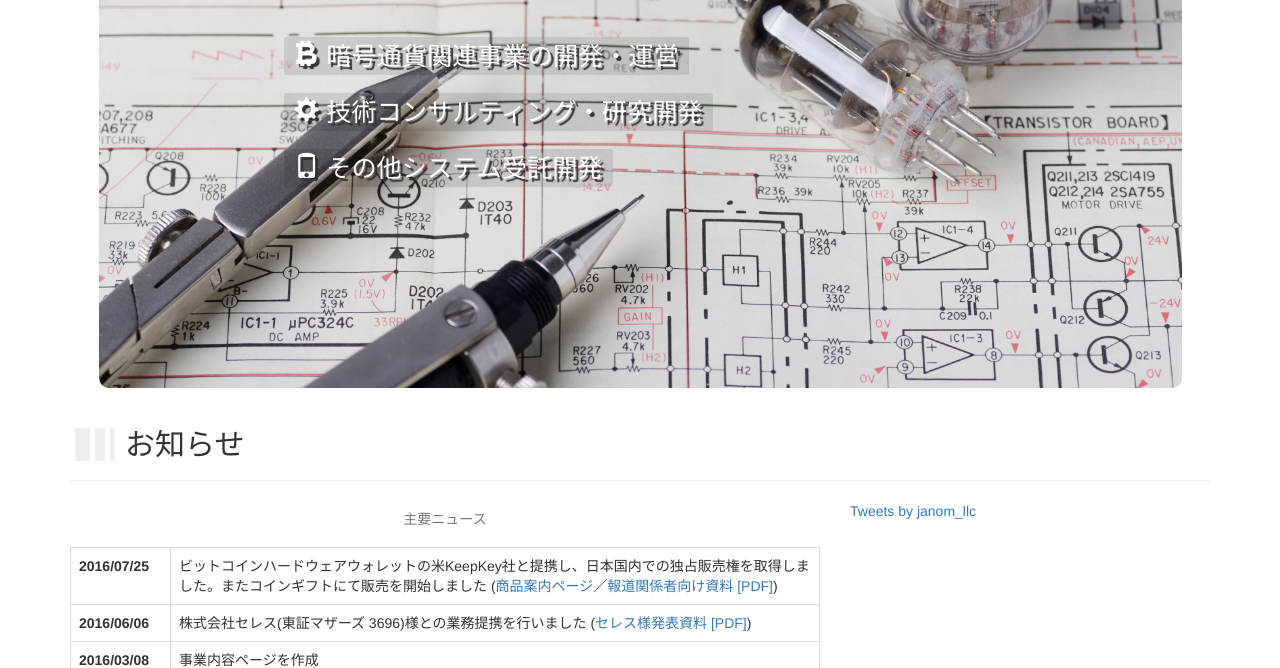
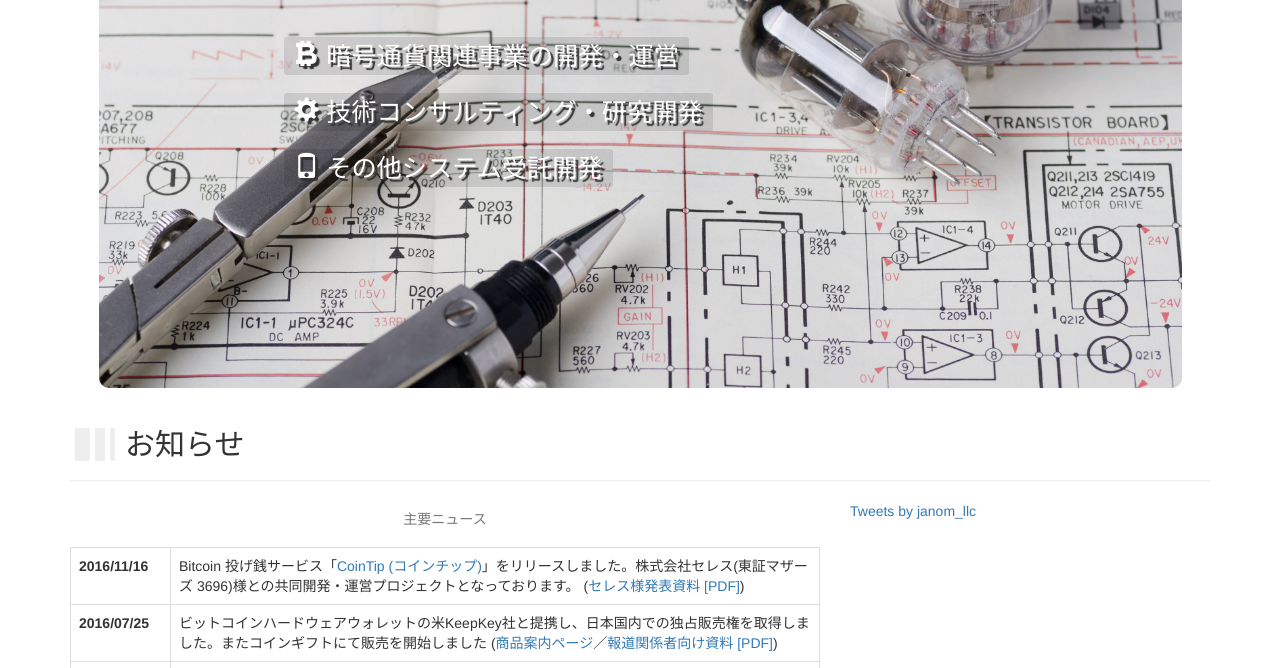
Before and after one commit to janom-inc/janom.co.jp, a website: page src/ejs/index.ejs in a window 1280 px wide. Shown: the part 284-952 px from the top of the page. Drawn offline with nearby package versions, Linux system fonts and the light colour scheme; files that its build step writes are made by us from their sources.

Commit message:
CoinTip リリースの告知を追加。

```diff
--- a/src/ejs/index.ejs
+++ b/src/ejs/index.ejs
@@ -36,6 +36,10 @@
 			</caption>
 			<tbody>
 				<tr>
+					<th>2016/11/16</th>
+					<td>Bitcoin 投げ銭サービス「<a href="https://cointip.jp/" target="_blank">CoinTip (コインチップ)</a>」をリリースしました。株式会社セレス(東証マザーズ 3696)様との共同開発・運営プロジェクトとなっております。 (<a href="http://v4.eir-parts.net/v4Contents/View.aspx?cat=tdnet&sid=1421099" target="_blank">セレス様発表資料 [PDF]</a>)</td>
+				</tr>
+				<tr>
 					<th>2016/07/25</th>
 					<td>ビットコインハードウェアウォレットの米KeepKey社と提携し、日本国内での独占販売権を取得しました。またコインギフトにて販売を開始しました (<a href="https://coingift.jp/invoices/create/57908787-e2ec-4e55-905d-04f16c3db725" target="_blank">商品案内ページ</a>／<a href="/pdf/releases/20160725_keepkey_exclusive_reseller.pdf" target="_blank">報道関係者向け資料 [PDF]</a>)</td>
 				</tr>
```
